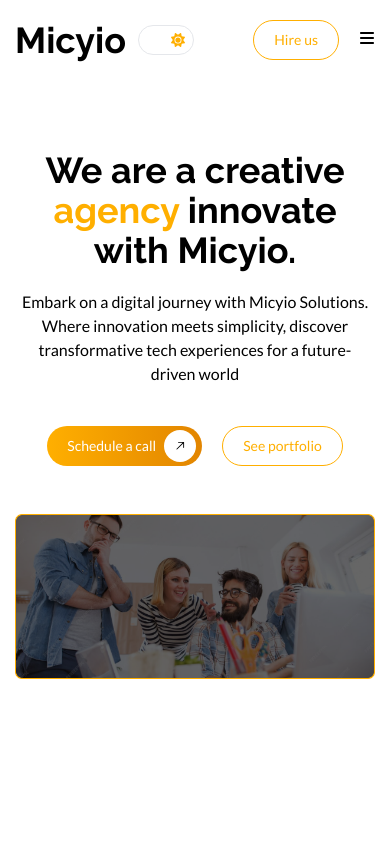
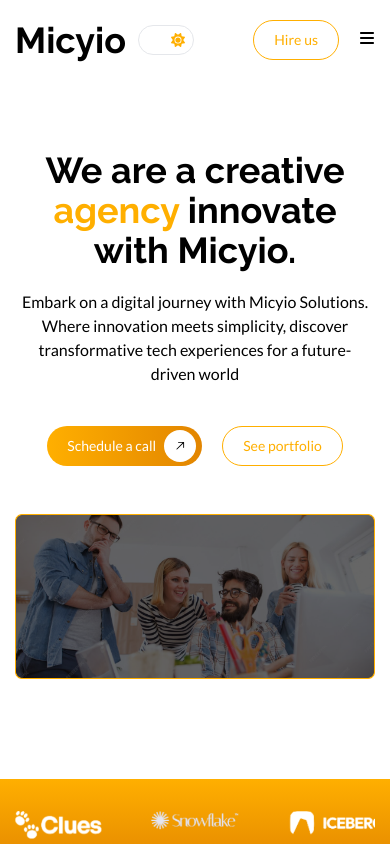
Before and after one commit to micyio/micyio, a Next.js app: page / in a window 390 px wide. Shown: the top 844 px of the page. Built offline with nearby package versions, Linux system fonts and the light colour scheme.

Commit message:
client responsive done

```diff
--- a/src/app/page.tsx
+++ b/src/app/page.tsx
@@ -1,11 +1,11 @@
-import { Hero } from "@/features/home";
+import { Clients, Hero } from "@/features/home";
 
 export default function Home() {
   return (
-    <main className="flex flex-col gap-[200px]">
+    <main className="flex flex-col gap-[100px] lg:gap-[200px]">
       <Hero />
-      {/* <Clients />
-      <AboutSection />
+      <Clients />
+      {/* <AboutSection />
       <ServiceSection />
       <PortfolioSection />
       <MarqueeSection />
--- a/src/features/home/clients/clients.component.tsx
+++ b/src/features/home/clients/clients.component.tsx
@@ -1,52 +1,32 @@
 "use client";
+
 import Image from "next/image";
 import "swiper/css";
+import { A11y, Autoplay } from "swiper/modules";
 import { Swiper, SwiperSlide } from "swiper/react";
-
-type TSlider = {
-  id: number;
-  url: string;
-  alt: string;
-};
-
-const sliderImage: TSlider[] = [
-  {
-    id: 1,
-    url: "/images/client-slider/one.png",
-    alt: "one",
-  },
-  {
-    id: 2,
-    url: "/images/client-slider/two.png",
-    alt: "two",
-  },
-  {
-    id: 3,
-    url: "/images/client-slider/three.png",
-    alt: "three",
-  },
-  {
-    id: 4,
-    url: "/images/client-slider/four.png",
-    alt: "four",
-  },
-  {
-    id: 5,
-    url: "/images/client-slider/five.png",
-    alt: "five",
-  },
-  {
-    id: 6,
-    url: "/images/client-slider/six.png",
-    alt: "six",
-  },
-];
+import { sliderImage } from "./data";
 
 export function Clients() {
   return (
-    <div className="bg-gradient-to-b from-primary to-deepOrange py-12">
+    <div className="bg-gradient-to-b from-primary to-deepOrange py-8 lg:py-12">
       <div className="container">
-        <Swiper spaceBetween={50} slidesPerView={5} loop={true} autoplay={true}>
+        <Swiper
+          modules={[A11y, Autoplay]}
+          spaceBetween={50}
+          loop={true}
+          autoplay={{ delay: 3000 }}
+          breakpoints={{
+            0: {
+              slidesPerView: 3,
+            },
+            640: {
+              slidesPerView: 5,
+            },
+            1024: {
+              slidesPerView: 6,
+            },
+          }}
+        >
           {sliderImage?.map((sliderImage) => (
             <SwiperSlide key={sliderImage?.id}>
               <Image
@@ -54,7 +34,8 @@
                 alt={sliderImage?.alt}
                 height="39"
                 width="150"
-                className="h-[39px] w-[150px] object-cover"
+                layout="responsive"
+                className="object-cover"
               />
             </SwiperSlide>
           ))}
--- /dev/null
+++ b/src/features/home/clients/data.ts
@@ -0,0 +1,34 @@
+import { TSlider } from "./type";
+
+export const sliderImage: TSlider[] = [
+  {
+    id: 1,
+    url: "/images/client-slider/one.png",
+    alt: "one",
+  },
+  {
+    id: 2,
+    url: "/images/client-slider/two.png",
+    alt: "two",
+  },
+  {
+    id: 3,
+    url: "/images/client-slider/three.png",
+    alt: "three",
+  },
+  {
+    id: 4,
+    url: "/images/client-slider/four.png",
+    alt: "four",
+  },
+  {
+    id: 5,
+    url: "/images/client-slider/five.png",
+    alt: "five",
+  },
+  {
+    id: 6,
+    url: "/images/client-slider/six.png",
+    alt: "six",
+  },
+];
--- /dev/null
+++ b/src/features/home/clients/type.ts
@@ -0,0 +1,5 @@
+export type TSlider = {
+  id: number;
+  url: string;
+  alt: string;
+};
```
